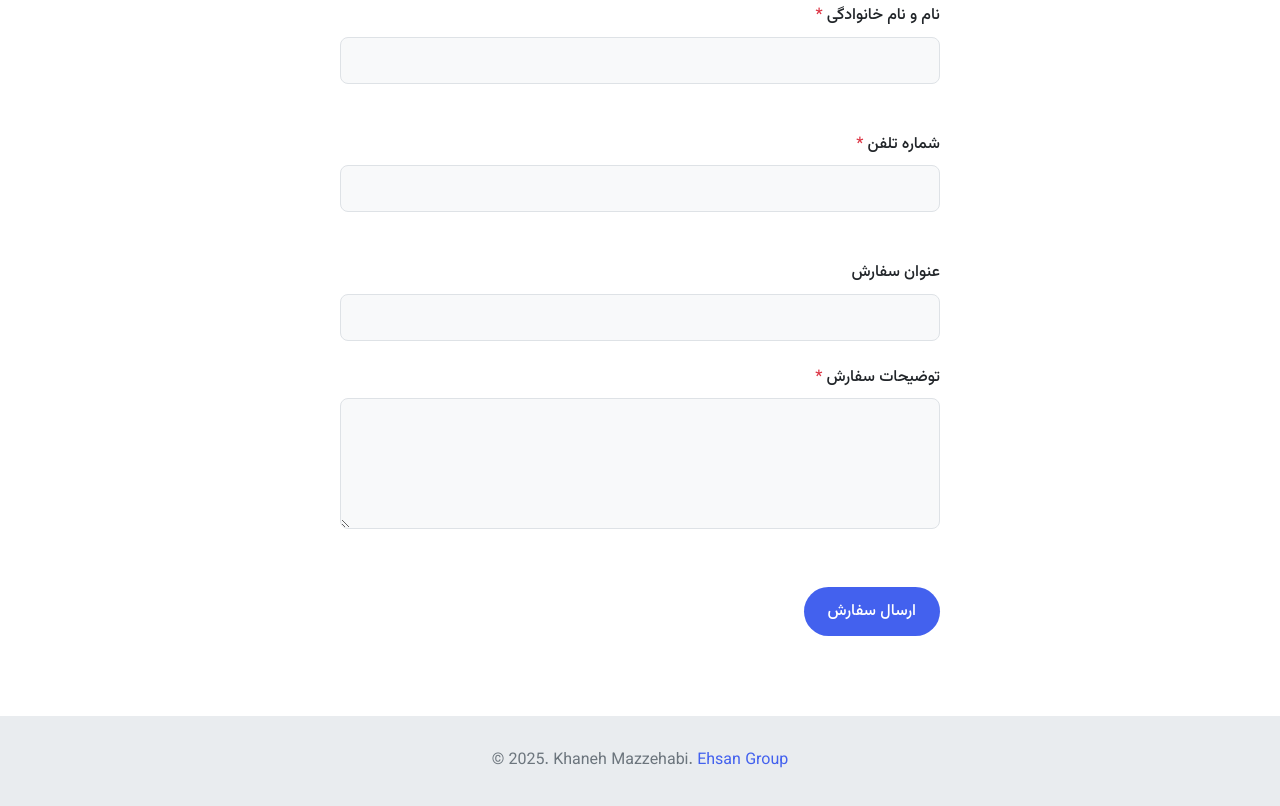
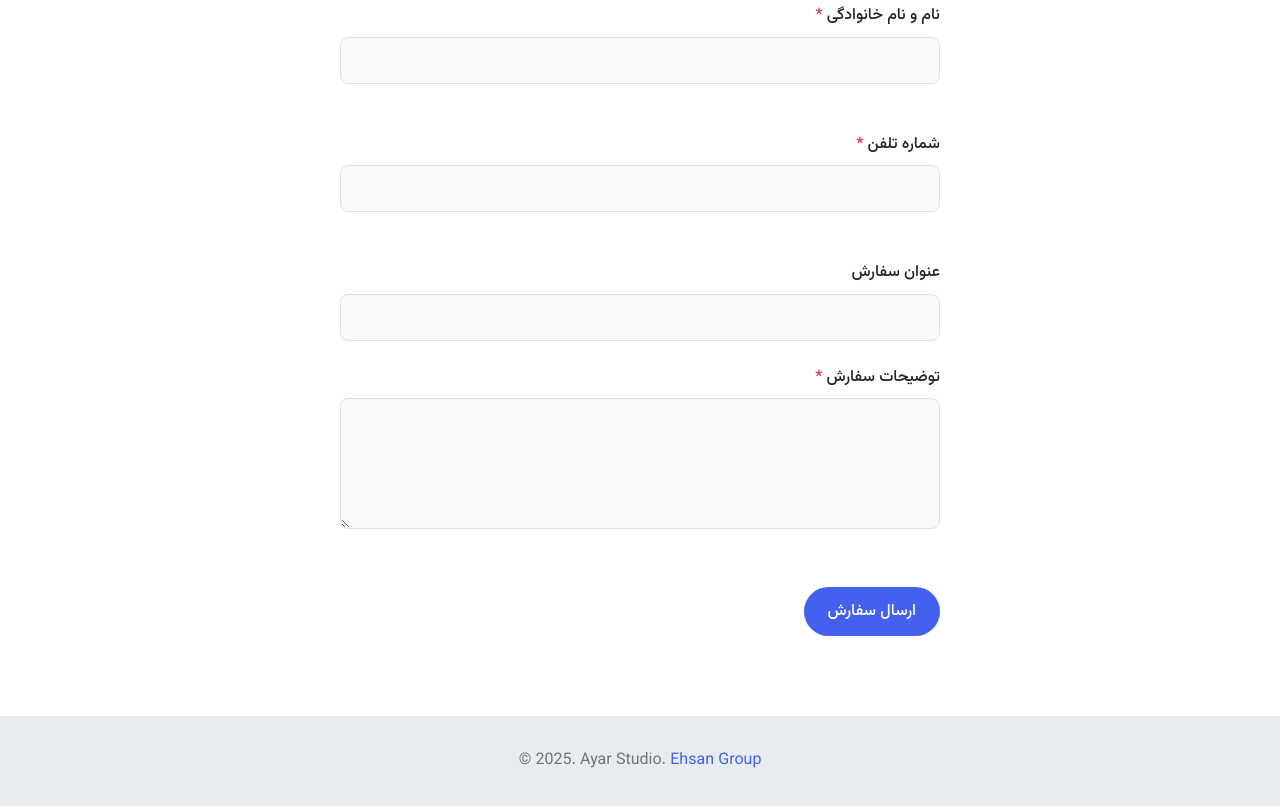
Before and after one commit to ehsan-hashemi/Ayar-Studio, a plain HTML site: page index.html in a window 1280 px wide. Shown: the part 1215-2021 px from the top of the page. Drawn offline with Linux system fonts and the light colour scheme.

Commit message:
Update index.html

```diff
--- a/index.html
+++ b/index.html
@@ -88,7 +88,7 @@
     <!-- فوتر -->
     <footer class="footer" style="direction: ltr;">
         <div class="container">
-            <p>© 2025. Khaneh Mazzehabi. <a href="https://ehsanpg.ir" target="_blank" rel="noopener noreferrer">Ehsan Group</a></p>
+            <p>© 2025. Ayar Studio. <a href="https://ehsanpg.ir" target="_blank" rel="noopener noreferrer">Ehsan Group</a></p>
         </div>
     </footer>
 
```
